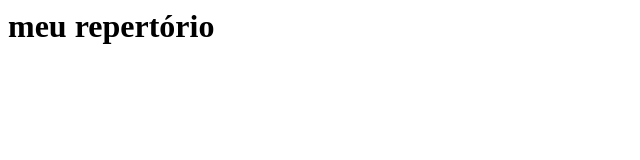
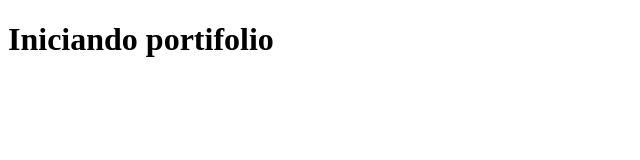
Before and after one commit to pedrohgarcia2009-alt/pedrohgarcia2009-alt.github.io, a plain HTML site: page index.html in a window 1280 px wide. Shown: the whole page, without its empty margins (0-640 px from the left). Drawn offline with Linux system fonts and the light colour scheme.

Commit message:
correção do index.html

```diff
--- a/index.html
+++ b/index.html
@@ -1 +1,12 @@
-<h1>meu repertório</h1>
+<!DOCTYPE html>
+<html lang="pt-br">
+<head>
+    <meta charset="UTF-8">
+    <meta name="viewport" content="width=device-width, initial-scale=1.0">
+    <title>Pagina no Github</title>
+</head>
+<body>
+    <h1>Iniciando portifolio</h1>
+
+</body>
+</html>
```
